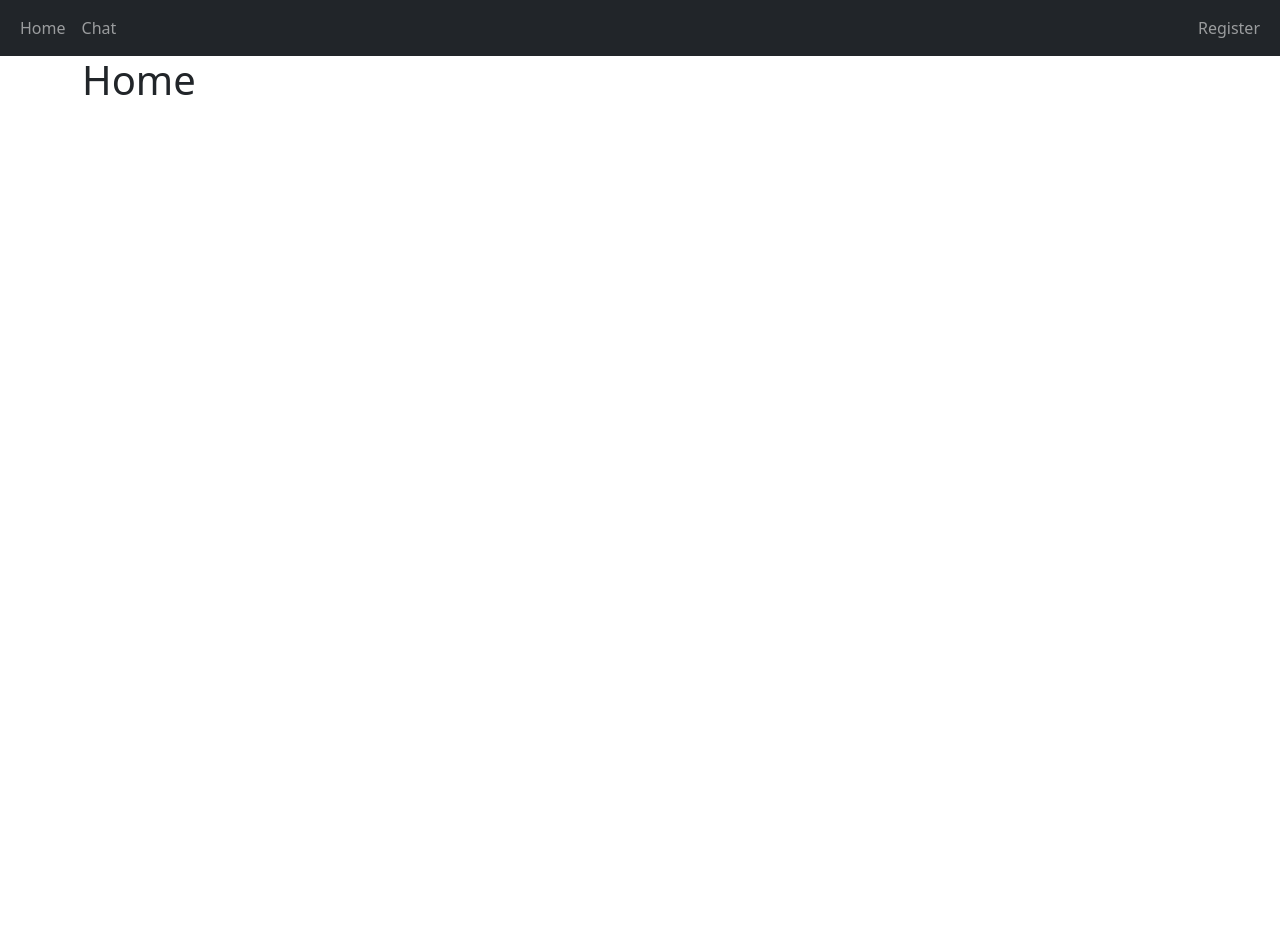
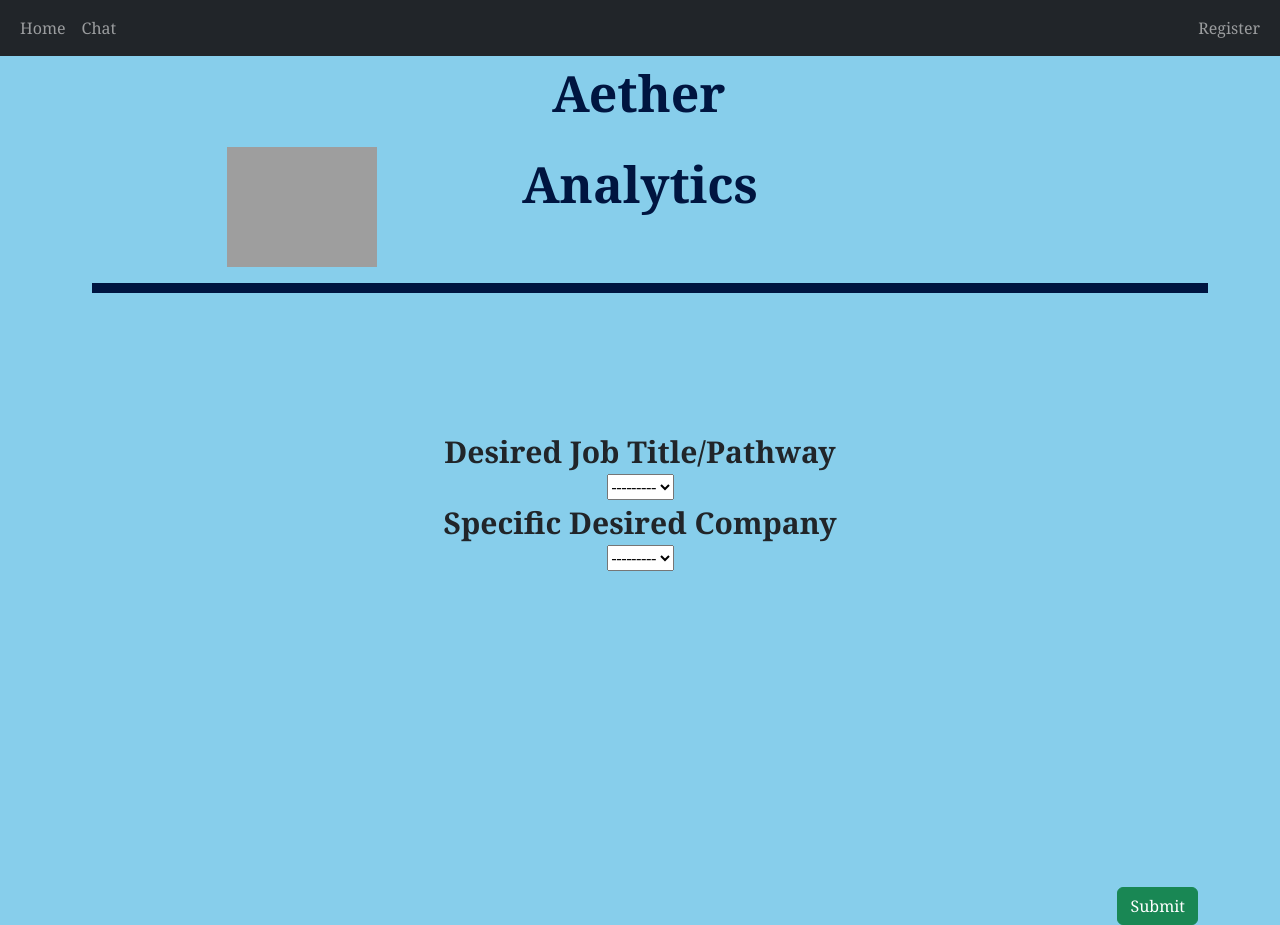
Before and after one commit to Shishir99-code/Aether-Analytics, a Django app: page / in a window 1280 px wide. Before the commit the page ends 95 px from the top, so only its background shows below. Run offline with Django 3.2, Linux system fonts and the light colour scheme; grey boxes are pictures that could not be loaded.

Commit message:
Add files via upload

```diff
--- a/Maybe/JobMatching/main/forms.py
+++ b/Maybe/JobMatching/main/forms.py
@@ -6,14 +6,25 @@ from django.contrib.auth.models import User
 from numpy import require
 import pandas as pd
 import os
+from requests import request
 
-from sqlalchemy import except_
+from sqlalchemy import except_, null
 
 CHOICES = [
     ('Limited', 'LIMITED'),
     ('Moderate', 'MODERATE'),
     ('Free', 'FREE'),
     ]
+
+YEARS = [
+    ('Years', 'Years'),
+    ('0-1', '0-1'),
+    ('1-2', '1-2'),
+    ('2-3', '2-3'),
+    ('3-4', '3-4'),
+    ('4-5', '4-5'),
+    ('5+', '5+'),
+]
 
 df_location = pd.read_csv("Data/us_cities_states_counties.csv", sep='|')
 df_company = pd.read_csv("Data/nasdaq-listed.csv")
@@ -37,7 +48,7 @@ CITIES = cities_dictionary
 
 
 class RegisterForm(UserCreationForm):
-    email = forms.EmailField(required=True)
+    username = forms.CharField(label= 'Email')
     first_name = forms.CharField(max_length=100, required=True)
     last_name = forms.CharField(max_length=100, required=True)
     University = forms.CharField(label='University(Current/Alumni)', required=True)
@@ -52,7 +63,7 @@ class RegisterForm(UserCreationForm):
 
     class Meta:
         model = User
-        fields = [ 'email', 'password1', 'password2',]
+        fields = ['username']
 
 
 class MentorshipForm(forms.ModelForm):
@@ -64,8 +75,18 @@ widget = forms.Select(choices=COMPANY))
 widget = forms.Select(choices=STATE), )
     City = forms.CharField(max_length=100, required=False,
 widget = forms.Select(choices=CITIES))
+    username = forms.CharField(label='Years of Experience', required=False,
+widget = forms.Select(choices=YEARS))
 
 
     class Meta:
         model = User
-        fields = []
+        fields = ['username']
+
+class ChatForm(forms.ModelForm):
+    Company = forms.CharField(max_length=100, required=False,
+widget = forms.Select(choices=COMPANY))
+
+    class Meta:
+        model = User
+        fields = ['username']
--- a/Maybe/JobMatching/main/templates/main/home.html
+++ b/Maybe/JobMatching/main/templates/main/home.html
@@ -1,5 +1,46 @@
 {% extends 'main/base.html' %}
 {% block title %}Home Page{% endblock %}
 {% block content %}
-<h1>Home</h1>
+<style>
+    body {
+        background: skyblue;
+        font-family: 'Cambria';
+    }
+</style>
+<p style='text-align:left;padding-left:470px;float:left;color:#001540;font-size:50px'><b>Aether</b></p>
+<p style='float:right;align:right;padding-right:440px;color:#001540;border-bottom:1px;font-size:50px'><b>Analytics<b></p>
+<br>
+<p style="text-align:center;"><img src="https://drive.google.com/uc?export=view&id=1Kyzr_AMg5xF1-tU9E3SAmQM9rt8Dj23N" width="150" height="120" class="center"></p>
+{% comment %} <img src="D:\SHISHIR\Maybe\JobMatching\main\templates\main\AetherAnalyticsLogo.jpg"> {% endcomment %}
+<hr style="border:none;height:10px;background:#001540;width:100%;margin-left:10px;opacity:10;width:100%;">
+<br>
+<br>
+<br>
+<br>
+<br>
+    <center>
+        <form action='/data' method='post'>
+            <label for="Desired Job Title/Pathway" style="font-size: 30px">Desired Job Title/Pathway</label>
+            <br>
+            <select name="cars" id="cars">
+            <option value="volvo">---------</option>
+            <option value="saab">---------</option>
+            <option value="mercedes">---------</option>
+            <option value="audi">---------</option>
+            </select>
+            <br>
+            <label for="Desired Job Title/Pathway" style="font-size: 30px">Specific Desired Company</label>
+            <br>
+            <p style="text-align:center">
+            <select name="cars" id="cars" style="align:center">
+            <option value="volvo">---------</option>
+            <option value="saab">---------</option>
+            <option value="mercedes">---------</option>
+            <option value="audi">---------</option>
+            </select>
+            </p>
+            <button onclick="location.href = 'http://127.0.0.1:8000/chat ;" type="submit" class="btn btn-success" style="float:right;margin-top:300px">Submit</button>
+        </form>
+    </center>
+
 {% endblock %}
--- a/Maybe/JobMatching/main/views.py
+++ b/Maybe/JobMatching/main/views.py
@@ -1,6 +1,6 @@
 from django.shortcuts import redirect, render
 from requests import request
-from .forms import RegisterForm, MentorshipForm
+from .forms import RegisterForm, MentorshipForm, ChatForm
 from django.contrib.auth import login, logout, authenticate
 
 # Create your views here.
@@ -33,3 +33,15 @@ def mentor_up(request):
 
 def chat(request):
     return render(request, 'main/chat.html')
+
+def find(request):
+    if request.method == 'POST':
+        form_3= ChatForm(request.POST)
+        if form_3.is_valid():
+            user = form_3.save()
+            login(request, user)
+            return redirect('/chat')
+    else:
+        form_3 = ChatForm()
+
+    return render(request, 'main/home.html', {"form3": form_3})
```
Also changed, not shown: Maybe/JobMatching/db.sqlite3.
